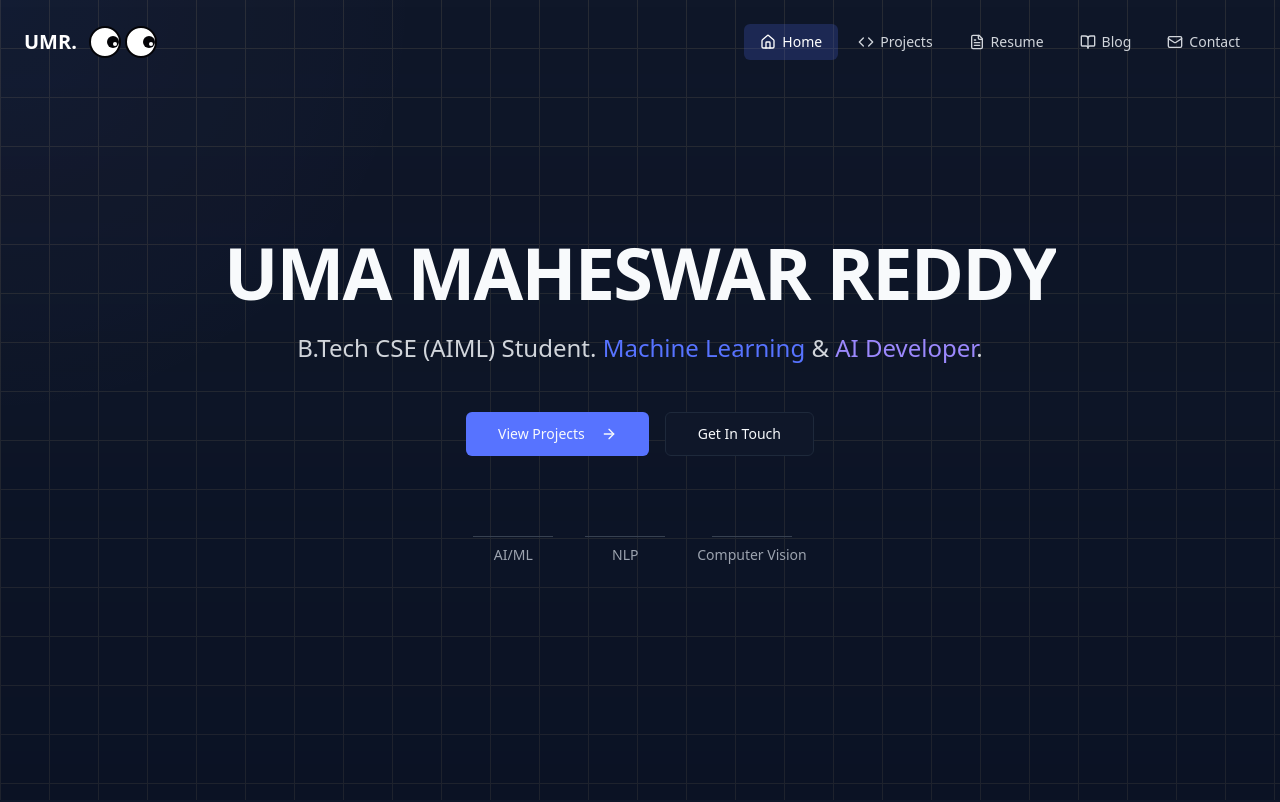
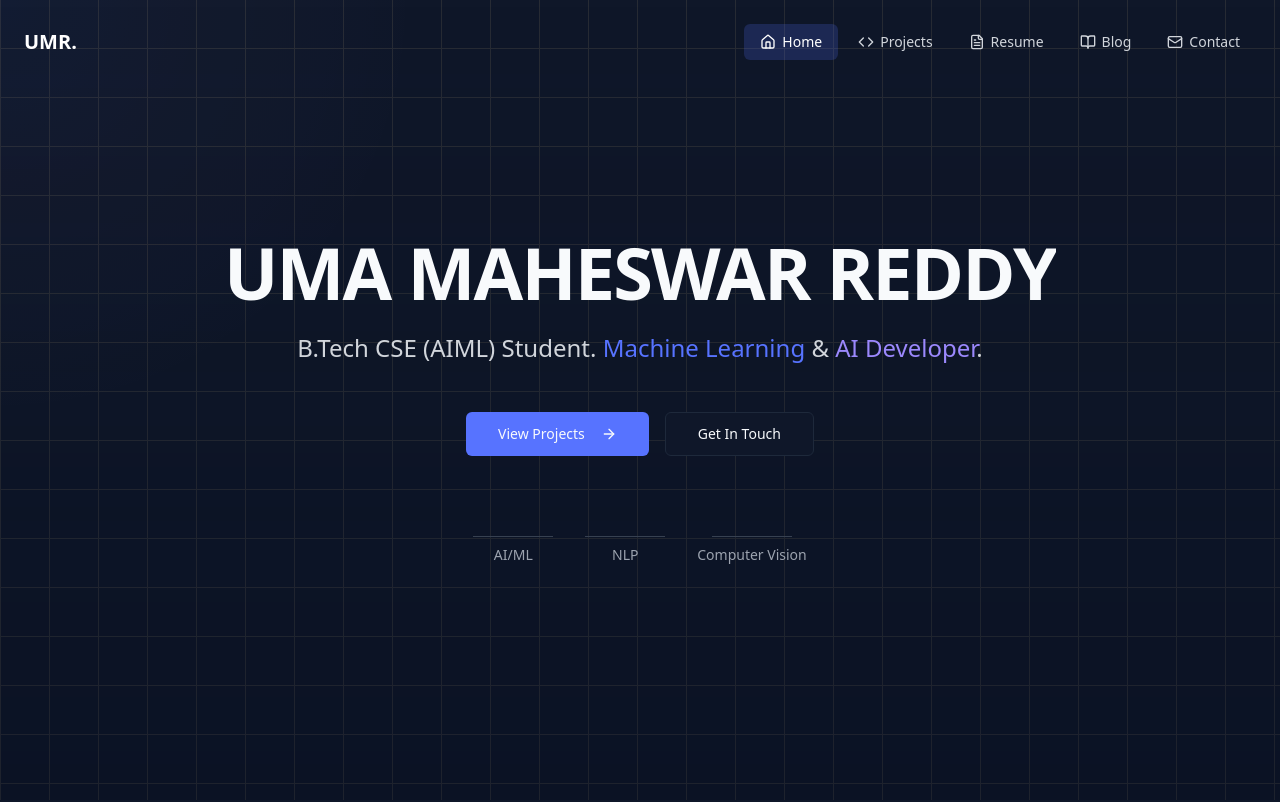
Before and after one commit to Umamahesh8838/uma-portfolio-blueprint, a React (Vite) app: page / in a window 1280 px wide. Shown: the top 802 px of the page. Built offline with nearby package versions, Linux system fonts and the light colour scheme.

Commit message:
Reverted to commit cdf8c92fc0a6c594dc4c39554c5ebb5fe7bbd815

```diff
--- a/src/components/NavBar.tsx
+++ b/src/components/NavBar.tsx
@@ -1,7 +1,7 @@
+
 import { useState, useEffect } from 'react';
 import { cn } from '@/lib/utils';
 import { FileText, Github, Linkedin, Home, Code, BookOpen, Mail } from 'lucide-react';
-import { MouseFollowingEyes } from '@/components/ui/mouse-following-eyes';
 
 const NavBar = () => {
   const [scrolled, setScrolled] = useState(false);
@@ -48,10 +48,7 @@ const NavBar = () => {
       )}
     >
       <div className="max-w-7xl mx-auto flex justify-between items-center">
-        <div className="flex items-center gap-3">
-          <a href="#home" className="font-bold text-xl text-white">UMR.</a>
-          <MouseFollowingEyes />
-        </div>
+        <a href="#home" className="font-bold text-xl text-white">UMR.</a>
 
         <div className="hidden md:flex space-x-1">
           {navLinks.map(link => (
--- a/src/components/ui/mouse-following-eyes.tsx
+++ /dev/null
@@ -1,109 +0,0 @@
-
-"use client"
-
-import * as React from "react"
-import { useState, useRef, useEffect } from "react";
-
-const MouseFollowingEyes: React.FC = () => {
-  const [mousePos, setMousePos] = useState({ x: 0, y: 0 });
-  const eye1Ref = useRef<HTMLDivElement>(null);
-  const eye2Ref = useRef<HTMLDivElement>(null);
-
-  const handleMouseMove = (e: React.MouseEvent<HTMLDivElement>) => {
-    setMousePos({ x: e.clientX, y: e.clientY });
-  };
-
-  return (
-    <div
-      className="flex justify-center items-center"
-      onMouseMove={handleMouseMove}
-    >
-      <div className="flex gap-1">
-        <Eye
-          mouseX={mousePos.x}
-          mouseY={mousePos.y}
-          selfRef={eye1Ref as React.RefObject<HTMLDivElement>}
-          otherRef={eye2Ref as React.RefObject<HTMLDivElement>}
-        />
-        <Eye
-          mouseX={mousePos.x}
-          mouseY={mousePos.y}
-          selfRef={eye2Ref as React.RefObject<HTMLDivElement>}
-          otherRef={eye1Ref as React.RefObject<HTMLDivElement>}
-        />
-      </div>
-    </div>
-  );
-};
-
-interface EyeProps {
-  mouseX: number;
-  mouseY: number;
-  selfRef: React.RefObject<HTMLDivElement>;
-  otherRef: React.RefObject<HTMLDivElement>;
-}
-
-const Eye: React.FC<EyeProps> = ({ mouseX, mouseY, selfRef, otherRef }) => {
-  const pupilRef = useRef<HTMLDivElement>(null);
-  const [center, setCenter] = useState({ x: 0, y: 0 });
-
-  const updateCenter = () => {
-    if (!selfRef.current) return;
-    const rect = selfRef.current.getBoundingClientRect();
-    setCenter({
-      x: rect.left + rect.width / 2,
-      y: rect.top + rect.height / 2,
-    });
-  };
-
-  useEffect(() => {
-    updateCenter();
-    window.addEventListener("resize", updateCenter);
-    return () => window.removeEventListener("resize", updateCenter);
-  }, []);
-
-  useEffect(() => {
-    updateCenter();
-
-    const isInside = (ref: React.RefObject<HTMLDivElement>) => {
-      const rect = ref.current?.getBoundingClientRect();
-      if (!rect) return false;
-      return (
-        mouseX >= rect.left &&
-        mouseX <= rect.right &&
-        mouseY >= rect.top &&
-        mouseY <= rect.bottom
-      );
-    };
-
-    if (isInside(selfRef) || isInside(otherRef)) return;
-
-    const dx = mouseX - center.x;
-    const dy = mouseY - center.y;
-    const angle = Math.atan2(dy, dx);
-
-    const maxMove = 8;
-    const pupilX = Math.cos(angle) * maxMove;
-    const pupilY = Math.sin(angle) * maxMove;
-
-    if (pupilRef.current) {
-      pupilRef.current.style.transform = `translate(${pupilX}px, ${pupilY}px)`;
-    }
-  }, [mouseX, mouseY]);
-
-  return (
-    <div
-      ref={selfRef}
-      className="relative bg-white border-2 border-black rounded-full h-8 w-8 flex items-center justify-center"
-    >
-      <div
-        ref={pupilRef}
-        className="absolute bg-black rounded-full h-3 w-3 transition-all duration-[5ms]"
-      >
-        <div className="w-1 h-1 bg-white rounded-full absolute bottom-0.5 right-0.5"></div>
-      </div>
-    </div>
-  );
-};
-
-export { MouseFollowingEyes };
```
